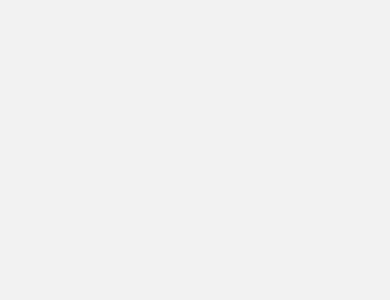
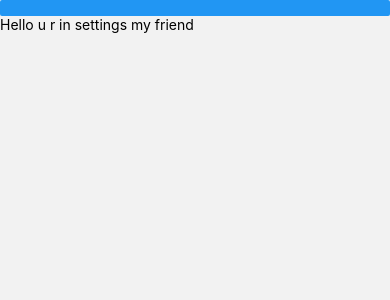
Before and after one commit to khaimkhani/khamsah, a React Native app: screen /Settings in a window 390 px wide. Shown: the top 300 px of the page. Built offline with nearby package versions, Linux system fonts and the light colour scheme; no server answers.

Commit message:
minor changes to stack navigation

```diff
--- a/components/Home.js
+++ b/components/Home.js
@@ -1,6 +1,6 @@
 import { StatusBar } from 'expo-status-bar';
 import { KeyboardAvoidingView, StyleSheet, Text, TextInput, TouchableOpacity, View, ScrollView, Pressable } from 'react-native';
-import { useState, useEffect, useRef } from 'react';
+import { useState, useEffect, useRef, useMemo } from 'react';
 import useStateCallback from '../useStateCallback';
 import Icon from 'react-native-vector-icons/Ionicons';
 import AllPrayersView from './allPrayersView';
@@ -12,6 +12,8 @@ export default function Home({ navigation }) {
     apiTimes();
     console.log('this ran');
   }, []);
+
+
 
   useEffect(() => {
     // Finish timer
--- a/components/Settings.js
+++ b/components/Settings.js
@@ -1,10 +1,15 @@
-import { View, StyleSheet, Text } from 'react-native';
+import { View, StyleSheet, Text, Button } from 'react-native';
 import { useState, useEffect, useRef } from 'react';
 
 const Settings = ({ navigation }) => {
 
     return <View>
-
+        <Button onPress={() => navigation.push('Home')}>
+            Back
+        </Button>
+        <Text>
+            Hello u r in settings my friend
+        </Text>
     </View>
 }
 
```
